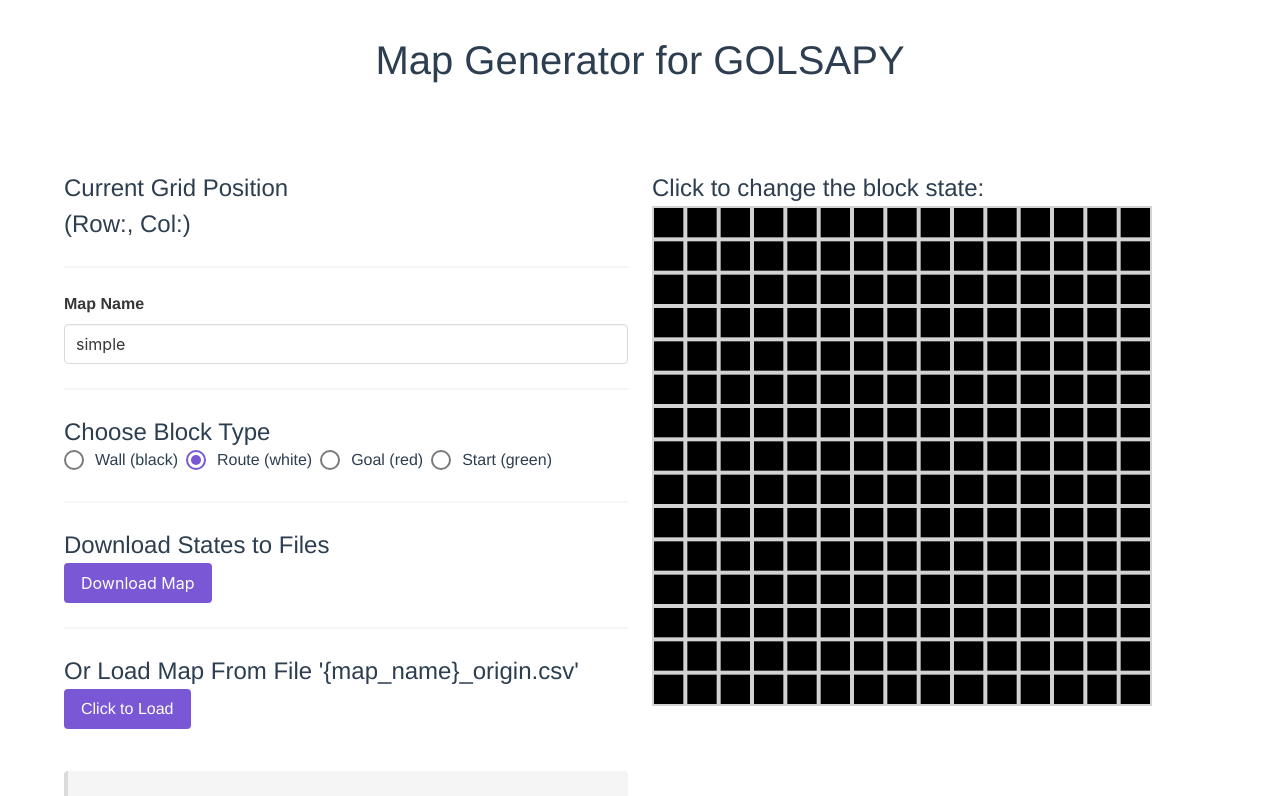
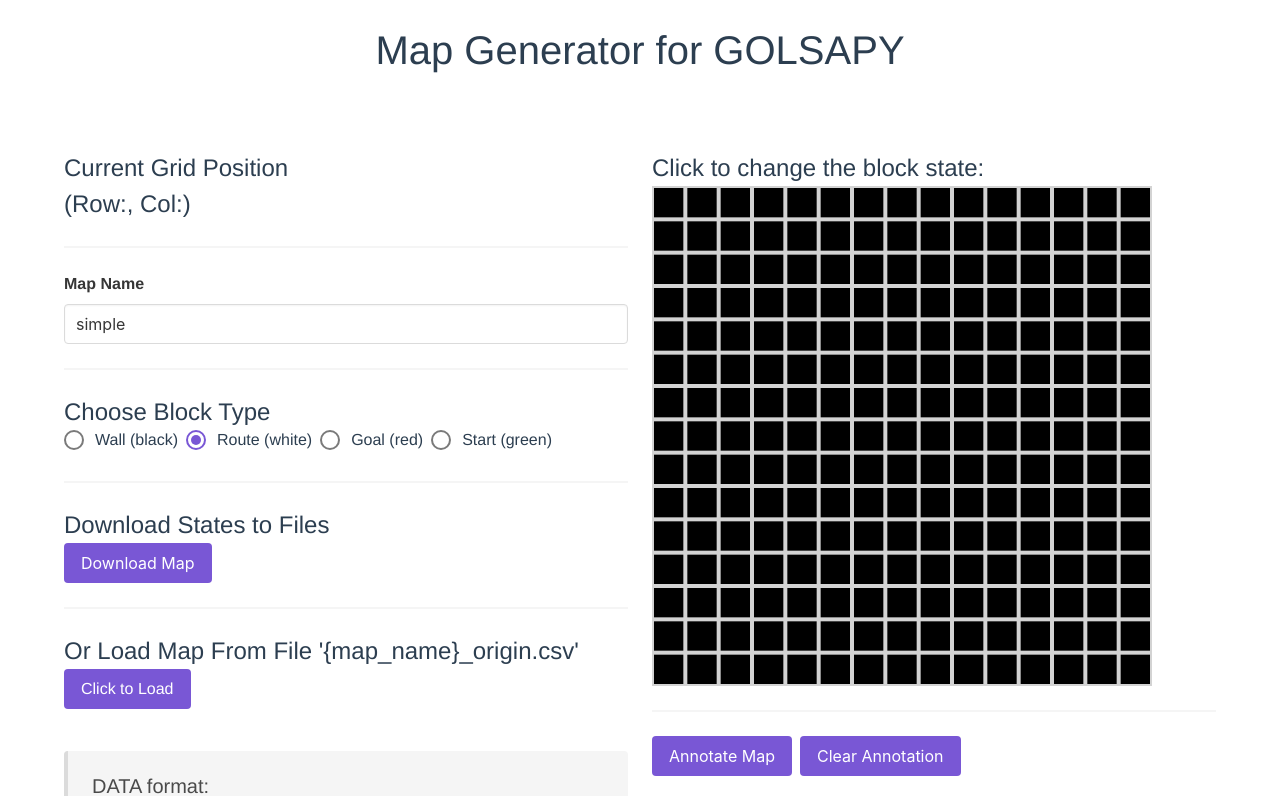
Before and after one commit to chenghuzi/map-golsapy, a Vue app: page / in a window 1280 px wide. Shown: the top 796 px of the page. Built offline with nearby package versions, Linux system fonts and the light colour scheme.

Commit message:
fix layout

```diff
--- a/src/App.vue
+++ b/src/App.vue
@@ -31,7 +31,7 @@ export default {
 }
 
 #nav {
-  padding: 30px;
+  padding: 20px;
   // background-color: antiquewhite;
 
   a {
--- a/src/views/Home.vue
+++ b/src/views/Home.vue
@@ -400,7 +400,7 @@ export default {
 
 #mapw {
   width: 100%;
-  height: 600px;
+  height: 500px;
   // background-color: antiquewhite;
 }
 </style>
```
